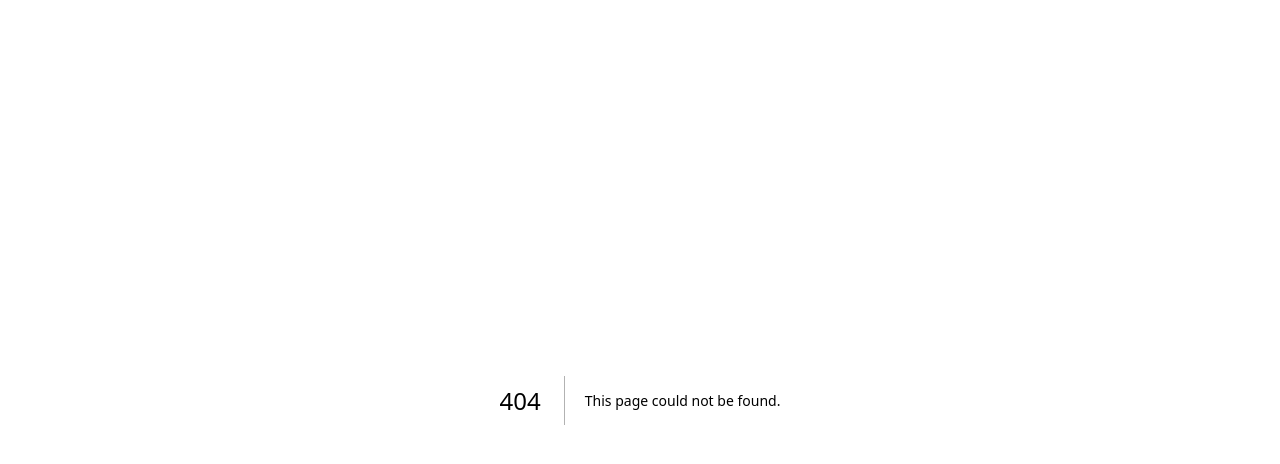
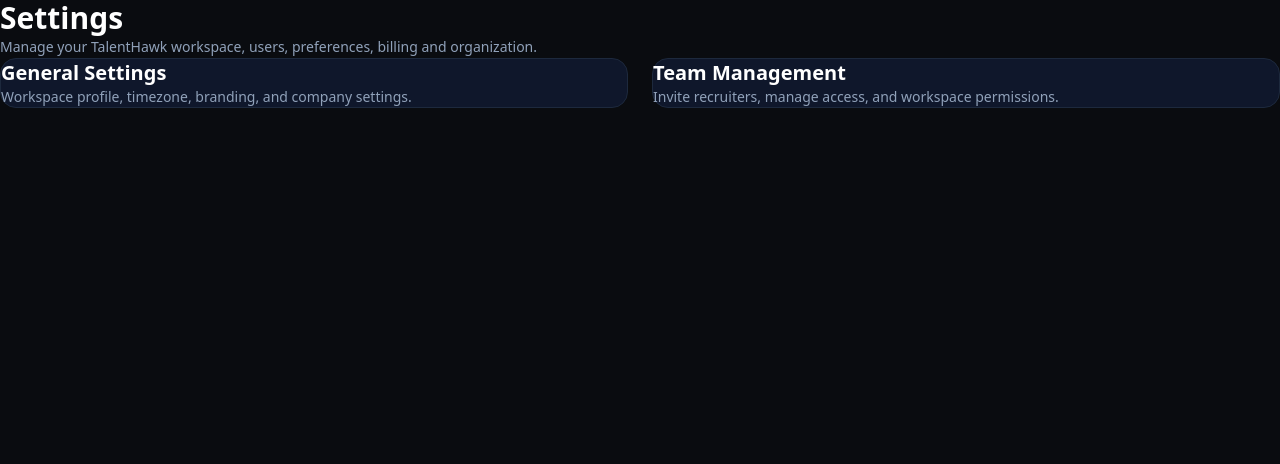
Before and after one commit to victorshaw9180-ops/HireIQ, a Next.js app: page /settings in a window 1280 px wide. Before the commit this address had no page. Shown: the top 464 px of the page. Built offline with nearby package versions, Linux system fonts and the light colour scheme.

Commit message:
Add premium settings dashboard and sidebar links

```diff
--- /dev/null
+++ b/app/settings/page.tsx
@@ -0,0 +1,41 @@
+import Link from "next/link";
+
+export default function SettingsPage() {
+  return (
+    <main className="p-8 text-white">
+      <h1 className="text-3xl font-bold mb-2">Settings</h1>
+
+      <p className="text-slate-400 mb-8">
+        Manage your TalentHawk workspace, users, preferences, billing and organization.
+      </p>
+
+      <div className="grid md:grid-cols-2 gap-6">
+        <Link
+          href="/settings/general"
+          className="bg-slate-900 border border-slate-800 rounded-2xl p-6 hover:border-purple-500 transition"
+        >
+          <h2 className="text-xl font-semibold mb-2">
+            General Settings
+          </h2>
+
+          <p className="text-slate-400 text-sm">
+            Workspace profile, timezone, branding, and company settings.
+          </p>
+        </Link>
+
+        <Link
+          href="/settings/team"
+          className="bg-slate-900 border border-slate-800 rounded-2xl p-6 hover:border-purple-500 transition"
+        >
+          <h2 className="text-xl font-semibold mb-2">
+            Team Management
+          </h2>
+
+          <p className="text-slate-400 text-sm">
+            Invite recruiters, manage access, and workspace permissions.
+          </p>
+        </Link>
+      </div>
+    </main>
+  );
+}
--- a/components/Sidebar.tsx
+++ b/components/Sidebar.tsx
@@ -166,7 +166,21 @@
         </div>
       </div>
 
+
         <div className="mt-auto border-t border-slate-800 pt-4">
+            <a
+            href="/settings"
+            className="flex w-full items-center gap-2 rounded-lg px-3 py-2 text-sm text-slate-300 hover:bg-slate-800"
+            >
+            Settings
+            </a>
+
+            <a
+            href="/support"
+            className="mt-1 flex w-full items-center gap-2 rounded-lg px-3 py-2 text-sm text-slate-300 hover:bg-slate-800"
+            >
+             Helpdesk
+            </a>
         <SignOutButton redirectUrl="/sign-in">
         <button className="flex w-full items-center gap-2 rounded-lg px-3 py-2 text-sm text-red-400 hover:bg-red-500/10 hover:text-red-300 transition">
         <LogOut size={18} />
```
